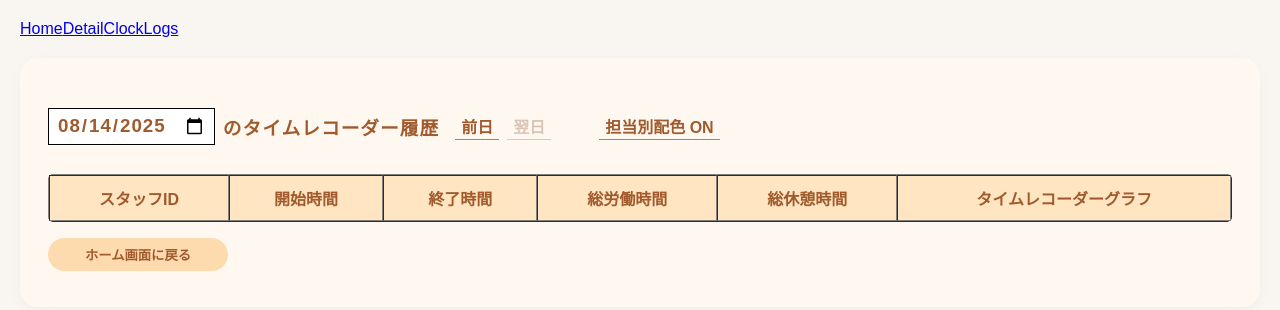
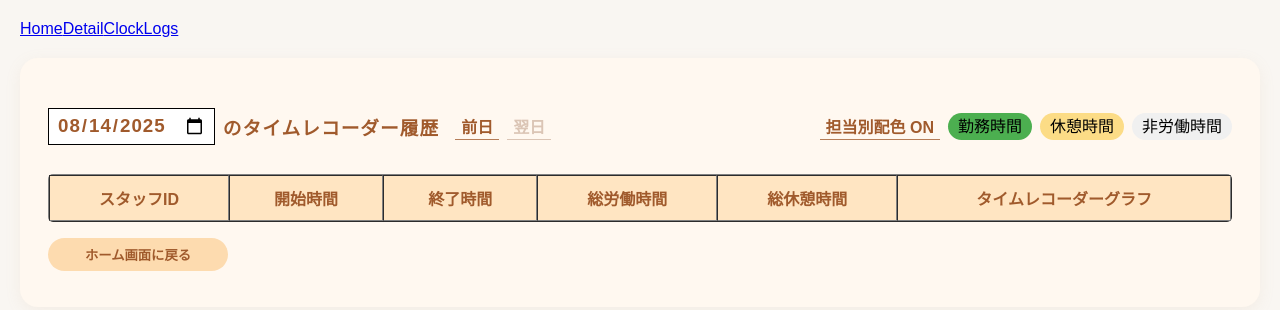
Before and after one commit to megumi-seki/brush-up-challenge, a React (Vite) app: page /logs in a window 1280 px wide. Shown: the top 310 px of the page. Built offline with nearby package versions, Linux system fonts and the light colour scheme.

Commit message:
feature:add color explanation

```diff
--- a/src/components/Graph.tsx
+++ b/src/components/Graph.tsx
@@ -87,7 +87,7 @@ const Graph = ({ record, showRoleWithColor }: props) => {
   let minuteDataForGraph = [];
   for (let i = 0; i <= GRAPH_TOTAL_MINUTES; i++) {
     const role = getRoleForMinute(i);
-    const roleClassName = role ? `role-${role}` : "";
+    const roleClassName = role ? role : "";
 
     if (i < startMin || (endMin && endMin < i)) {
       minuteDataForGraph.push("none"); // 非労働時間
--- /dev/null
+++ b/src/components/RoleColorExplanation.tsx
@@ -0,0 +1,35 @@
+import { defaultRoleOptions } from "./TimeRecorderForm";
+
+type color = {
+  value: string;
+  label: string;
+};
+
+type RoleColorExplanationProps = {
+  showRoleWithColor: boolean;
+};
+
+const RoleColorExplanation = ({
+  showRoleWithColor,
+}: RoleColorExplanationProps) => {
+  let colors: color[] = [
+    { value: "break", label: "休憩時間" },
+    { value: "none", label: "非労働時間" },
+  ];
+
+  if (showRoleWithColor) {
+    colors.unshift(...defaultRoleOptions);
+  } else {
+    colors.unshift({ value: "work", label: "勤務時間" });
+  }
+
+  return (
+    <>
+      {colors.map((role) => (
+        <span className={`color-explain ${role.value}`}>{role.label}</span>
+      ))}
+    </>
+  );
+};
+
+export default RoleColorExplanation;
--- a/src/components/TimeRecorderForm.tsx
+++ b/src/components/TimeRecorderForm.tsx
@@ -67,7 +67,7 @@ const typeTexts: Record<string, string> = {
   clock_out: "",
 };
 
-const defaultRoleOptions = [
+export const defaultRoleOptions = [
   { value: "oven", label: "釜" },
   { value: "dough", label: "仕込み" },
   { value: "cafe", label: "品カフェ" },
@@ -91,11 +91,11 @@ const getRoleOptions = (employee: Employee, selectedType: string) => {
       );
 };
 
-type Props = {
+type TimeRecorderFormProps = {
   empId: string;
 };
 
-const TimeRecorderForm = ({ empId }: Props) => {
+const TimeRecorderForm = ({ empId }: TimeRecorderFormProps) => {
   const employee = getEmployeeById(empId);
   if (!employee) {
     return <div>従業員が見つかりません</div>;
--- a/src/index.css
+++ b/src/index.css
@@ -183,42 +183,48 @@ th {
     width: 1020px; /* 1px * 1020minutes */
   }
 
-  .minute.work {
+  /* デフォルト配色 */
+  .work {
     background-color: #4CAF50;
   }
 
-  .minute.break {
-    background-color: #FFE082;
+  .break {
+    background-color: #fcdc86;
   }
 
-  .minute.none {
+  .none {
     background-color: #F0F0F0;
   }
 
-  .minute.work.role-oven {
+    /* 担当別配色 */
+  .oven {
   background-color: #FFAB91;
 }
 
-.minute.work.role-dough {
+.dough {
   background-color: #C5E1A5;
 }
 
-.minute.work.role-cafe {
+.cafe {
   background-color: #B3E5FC;
 }
 
-.minute.work.role-shaping {
+.shaping {
   background-color: #CE93D8;
 }
 
-.minute.work.role-sandwich {
+.sandwich {
   background-color: #F48FB1;
 }
 
-.minute.work.role-sales {
+.sales {
   background-color: #FFF59D;
 }
 
+.color-explain {
+  padding: 0px 10px;
+  border-radius: 20px;
+}
 
 
   .timeline-layer,
--- a/src/pages/ClockLogs.tsx
+++ b/src/pages/ClockLogs.tsx
@@ -6,18 +6,19 @@ import formatTimeFromMillis from "../hooks/formatTimeFromMillis";
 import Graph from "../components/Graph";
 import GraphTimeLine from "../components/GraphTimeLine";
 import { useState } from "react";
+import RoleColorExplanation from "../components/RoleColorExplanation";
 
 const ClockLogs = () => {
   const today = new Date();
   const navigate = useNavigate();
-  // feature-colored-roles: TODO　担当別配色オンオフできるようにする
+  // feature-colored-roles: TODO　担当別配色オンオフに応じて、色説明も切り替える (RoleColorExplanationChange)
 
   const [selectedDateString, setSelectedDateString] = useState(
     today.toISOString().split("T")[0]
   );
   const recordsOfDate = getRecordsByDate(selectedDateString);
   const groupedRecords = groupRecordsById(recordsOfDate);
-  const [showRoleWithColor, setShowRoleWithColor] = useState(true);
+  const [showRoleWithColor, setShowRoleWithColor] = useState(false);
 
   const handleOnClick = (type: "previous" | "next") => {
     const selectedDate = new Date(selectedDateString);
@@ -35,7 +36,7 @@ const ClockLogs = () => {
 
   const pageContent = (
     <div className="container-large">
-      <div className="flex gap-learge align-center">
+      <div className="flex justify-between align-center">
         <div className="flex gap-medium align-center">
           <div className="flex gap-small align-center">
             <label htmlFor="selectedDate" className="hidden">
@@ -68,12 +69,15 @@ const ClockLogs = () => {
             </button>
           </div>
         </div>
-        <button
-          className="small-btn"
-          onClick={() => setShowRoleWithColor(!showRoleWithColor)}
-        >
-          担当別配色 {showRoleWithColor ? "ON" : "OFF"}
-        </button>
+        <div className="flex gap-small">
+          <button
+            className="small-btn"
+            onClick={() => setShowRoleWithColor(!showRoleWithColor)}
+          >
+            担当別配色 {showRoleWithColor ? "OFF" : "ON"}
+          </button>
+          <RoleColorExplanation showRoleWithColor={showRoleWithColor} />
+        </div>
       </div>
       <table border={1}>
         <thead>
```
